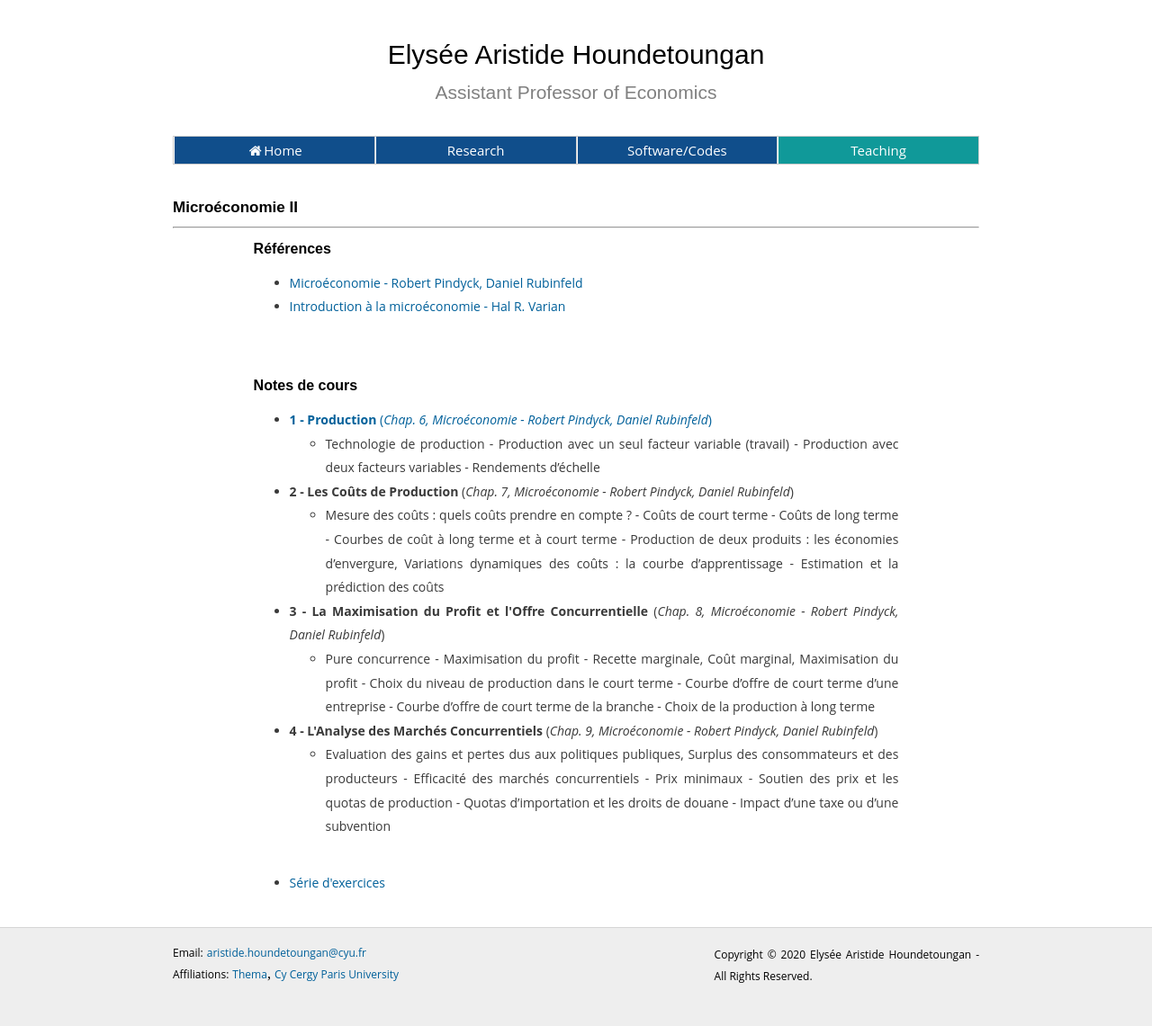
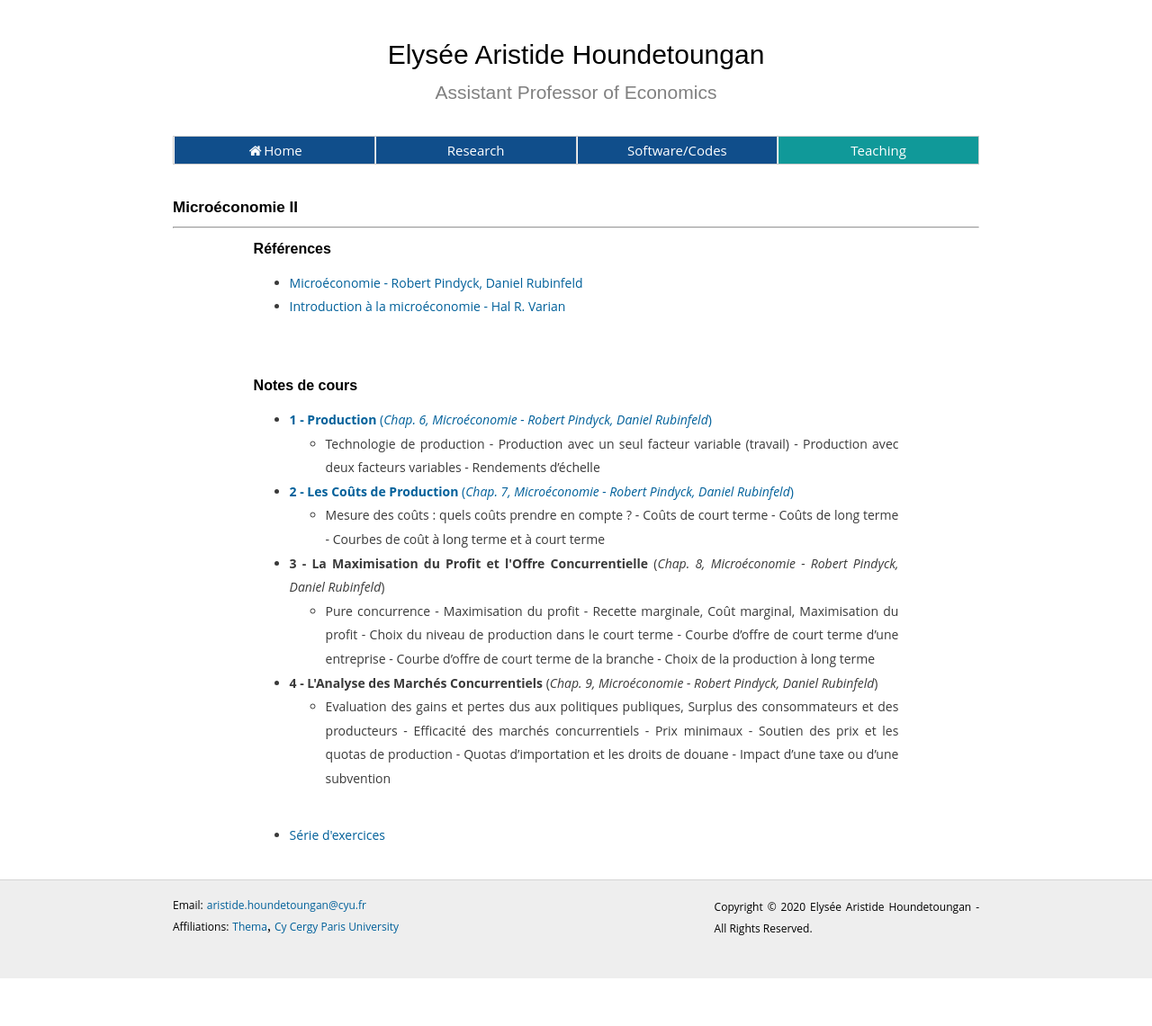
Before and after one commit to ahoundetoungan/ahoundetoungan.github.io, a Jekyll site: the page built from teaching/microL1DUS2.html, in a window 1280 px wide. Shown: the whole page at 90% size. Built offline with Jekyll 4.4.1, drawn with Linux system fonts in a browser that asks for light colours; after the commit the page ends 1088 px from its top, so only the background shows below that.

Commit message:
teaching

```diff
--- a/teaching/microL1DUS2.html
+++ b/teaching/microL1DUS2.html
@@ -25,8 +25,8 @@ $(document).ready(function() {
     <ul>
       <li><a href="/files/teaching/microl1dus2/La_Production.pdf" target="_blank" class="abled"> <b>1 - Production</b> (<i>Chap. 6, Microéconomie - Robert Pindyck, Daniel Rubinfeld</i>)</a></li>
       <ul><li>Technologie de production - Production avec un seul facteur variable (travail) - Production avec deux facteurs variables - Rendements d’échelle</li></ul>
-      <li> <b>2 - Les Coûts de Production</b> (<i>Chap. 7, Microéconomie - Robert Pindyck, Daniel Rubinfeld</i>)</li>
-      <ul><li>Mesure des coûts : quels coûts prendre en compte ? - Coûts de court terme - Coûts de long terme - Courbes de coût à long terme et à court terme - Production de deux produits : les économies d’envergure, Variations dynamiques des coûts : la courbe d’apprentissage - Estimation et la prédiction des coûts</li></ul>
+      <li><a href="/files/teaching/microl1dus2/Les_Couts_de_Production.pdf" target="_blank" class="abled"> <b>2 - Les Coûts de Production</b> (<i>Chap. 7, Microéconomie - Robert Pindyck, Daniel Rubinfeld</i>)</a></li>
+      <ul><li>Mesure des coûts : quels coûts prendre en compte ? - Coûts de court terme - Coûts de long terme - Courbes de coût à long terme et à court terme</li></ul>
       <li> <b>3 - La Maximisation du Profit et l'Offre Concurrentielle</b> (<i>Chap. 8, Microéconomie - Robert Pindyck, Daniel Rubinfeld</i>)</li>
       <ul><li>Pure concurrence - Maximisation du profit - Recette marginale, Coût marginal, Maximisation du profit - Choix du niveau de production dans le court terme - Courbe d’offre de court terme d’une entreprise - Courbe d’offre de court terme de la branche - Choix de la production à long terme</li></ul>
       <li> <b>4 - L'Analyse des Marchés Concurrentiels</b> (<i>Chap. 9, Microéconomie - Robert Pindyck, Daniel Rubinfeld</i>)</li>
```
Also changed, not shown: 1 other file.
